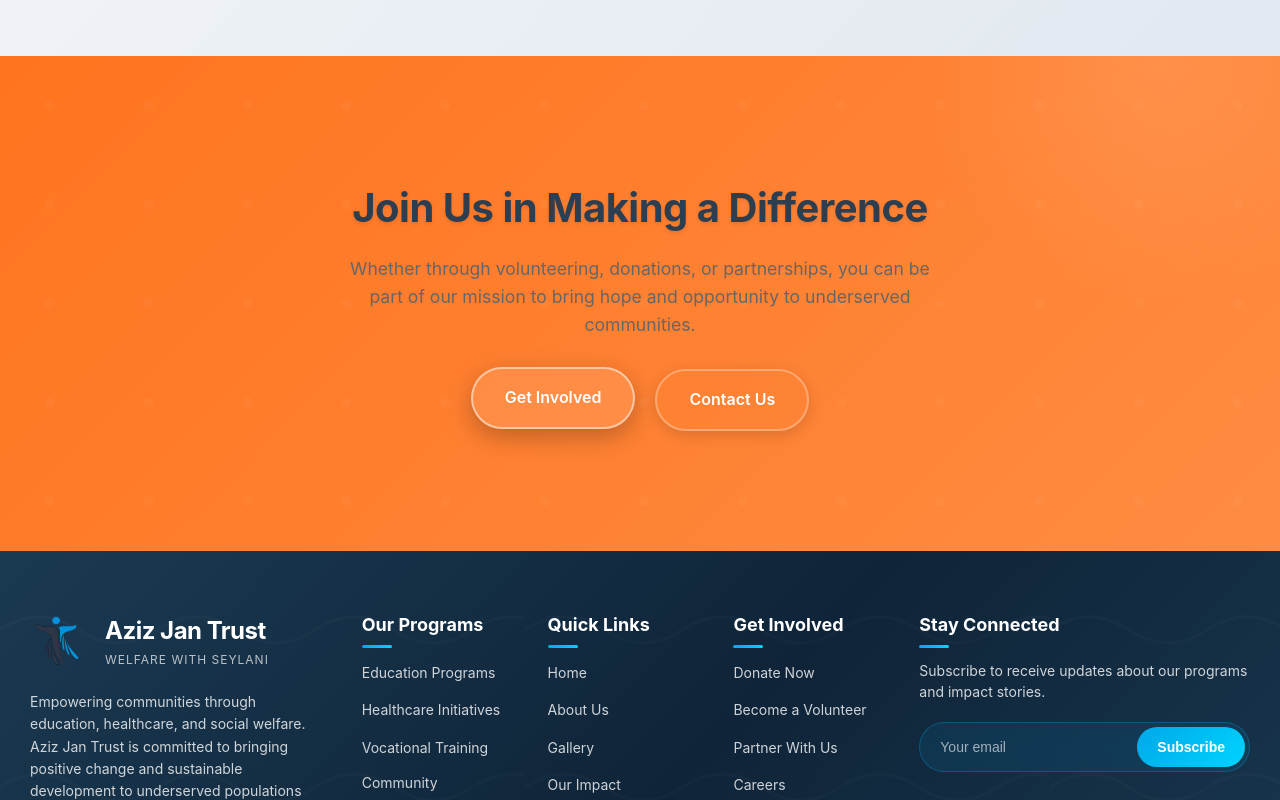
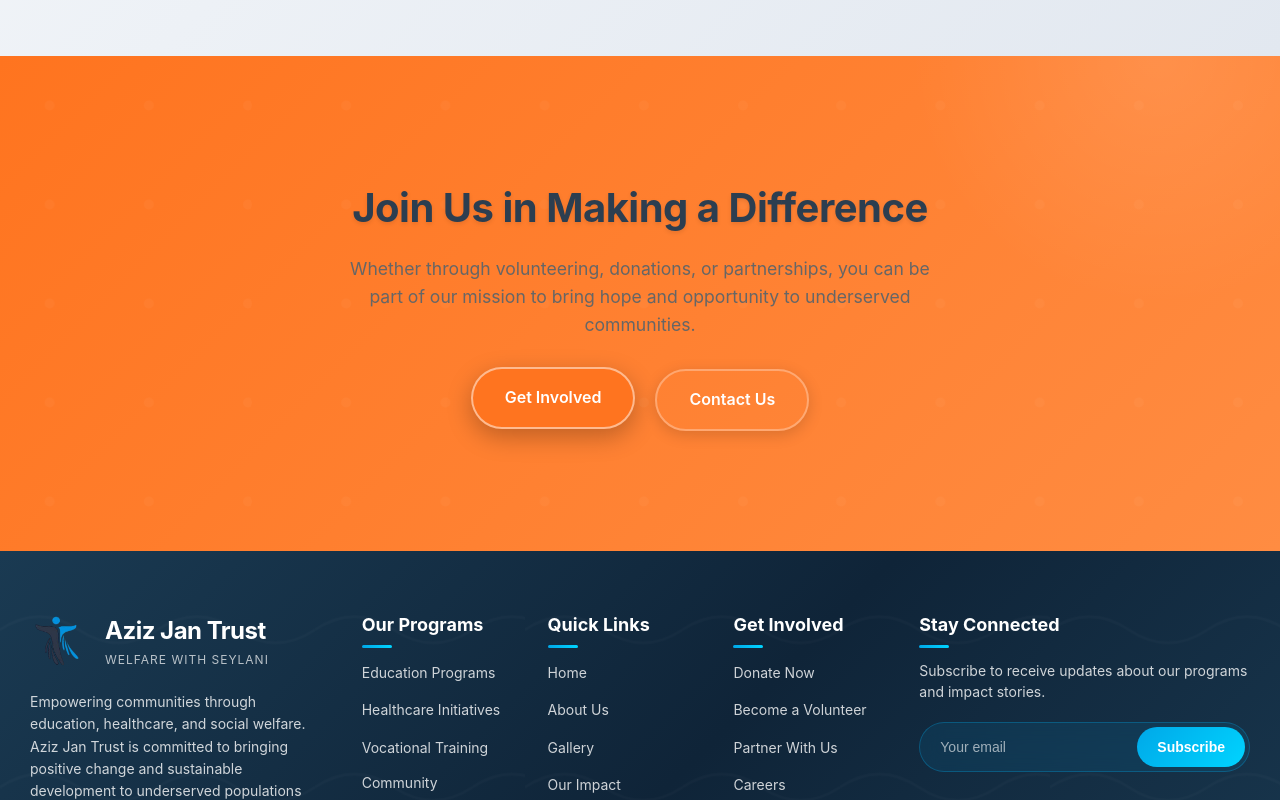
Before and after one commit to Sahirullah/Aziz-Jan-Trust, a React (Vite) app: page /about in a window 1280 px wide. In both pictures the pointer is over the link "Get Involved". Shown: the part 3798-4598 px from the top of the page. Built offline with nearby package versions, Linux system fonts and the light colour scheme; no server answers.

Commit message:
updating

```diff
--- a/src/pages/JoinUs.css
+++ b/src/pages/JoinUs.css
@@ -396,7 +396,7 @@
 }
 
 .cta-button.secondary:hover {
-  background: rgba(255, 255, 255, 0.1);
+  background: #FF741F;
   border-color: rgba(255, 255, 255, 0.5);
   transform: translateY(-2px);
 }
--- a/src/styles/Programs.css
+++ b/src/styles/Programs.css
@@ -328,7 +328,7 @@
 
 /* CTA Section */
 .programs-cta {
-  background: linear-gradient(135deg, #667eea 0%, #764ba2 100%);
+  background: linear-gradient(135deg, #FF741F 0%, #FF8C42 100%);
   color: white;
   padding: 80px 20px;
   text-align: center;
```
